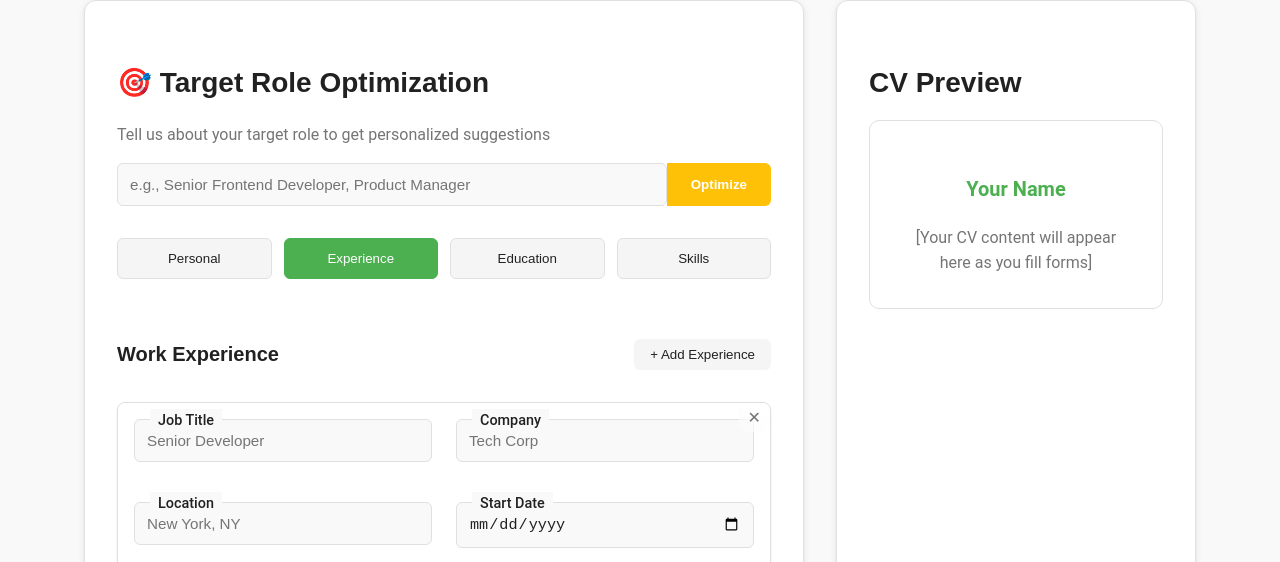
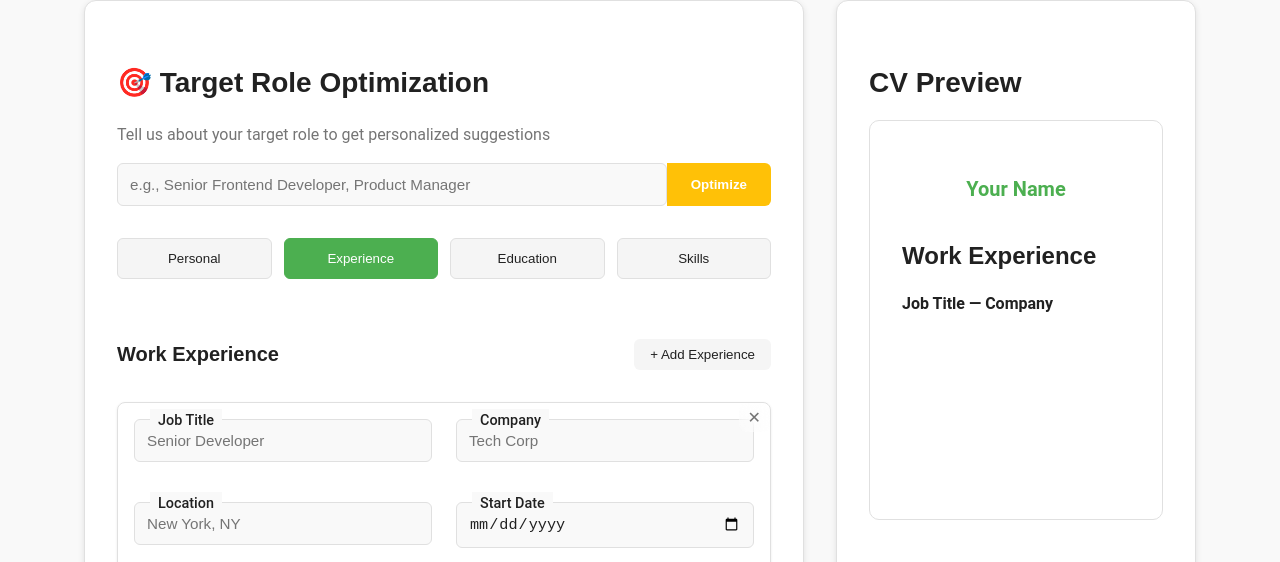
Before and after one commit to iconstar11/profile-edge, a React (Create React App) app in the folder frontend/: page /start-fresh in a window 1280 px wide. Both pictures are taken after a click on the button "+ Add Experience". Shown: the part 238-800 px from the top of the page. Built offline with nearby package versions, Linux system fonts and the light colour scheme; no server answers.

Commit message:
Chore: add live update fpr EDucation tab in the CvPreview

```diff
--- a/frontend/src/components/Forms/ExperienceForm.js
+++ b/frontend/src/components/Forms/ExperienceForm.js
@@ -1,18 +1,34 @@
-import React, { useState } from "react";
+import React from "react";
 import "./FormSection.css";
 
-function ExperienceForm() {
-  const [experiences, setExperiences] = useState([]);
-
+function ExperienceForm({ experiences, setExperiences }) {
+  // Add new experience entry
   const addExperience = () => {
     setExperiences([
       ...experiences,
-      { id: Date.now(), title: "", company: "", location: "", startDate: "", description: "" },
+      {
+        id: Date.now(),
+        title: "",
+        company: "",
+        location: "",
+        startDate: "",
+        description: "",
+      },
     ]);
   };
 
+  // Remove experience entry
   const removeExperience = (id) => {
     setExperiences(experiences.filter((exp) => exp.id !== id));
+  };
+
+  // Handle input change
+  const handleChange = (id, field, value) => {
+    setExperiences(
+      experiences.map((exp) =>
+        exp.id === id ? { ...exp, [field]: value } : exp
+      )
+    );
   };
 
   return (
@@ -27,28 +43,58 @@ function ExperienceForm() {
 
         {experiences.map((exp) => (
           <div key={exp.id} className="experience-card">
-            <button className="remove-btn" onClick={() => removeExperience(exp.id)}>
+            <button
+              className="remove-btn"
+              onClick={() => removeExperience(exp.id)}
+            >
               ✕
             </button>
             <div className="form-grid">
               <div className="form-group">
                 <label>Job Title</label>
-                <input type="text" placeholder="Senior Developer" />
+                <input
+                  type="text"
+                  placeholder="Senior Developer"
+                  value={exp.title}
+                  onChange={(e) =>
+                    handleChange(exp.id, "title", e.target.value)
+                  }
+                />
               </div>
 
               <div className="form-group">
                 <label>Company</label>
-                <input type="text" placeholder="Tech Corp" />
+                <input
+                  type="text"
+                  placeholder="Tech Corp"
+                  value={exp.company}
+                  onChange={(e) =>
+                    handleChange(exp.id, "company", e.target.value)
+                  }
+                />
               </div>
 
               <div className="form-group">
                 <label>Location</label>
-                <input type="text" placeholder="New York, NY" />
+                <input
+                  type="text"
+                  placeholder="New York, NY"
+                  value={exp.location}
+                  onChange={(e) =>
+                    handleChange(exp.id, "location", e.target.value)
+                  }
+                />
               </div>
 
               <div className="form-group">
                 <label>Start Date</label>
-                <input type="date" />
+                <input
+                  type="date"
+                  value={exp.startDate}
+                  onChange={(e) =>
+                    handleChange(exp.id, "startDate", e.target.value)
+                  }
+                />
               </div>
 
               <div className="form-group full-width">
@@ -56,6 +102,10 @@ function ExperienceForm() {
                 <textarea
                   placeholder="Describe your key responsibilities and achievements..."
                   rows="3"
+                  value={exp.description}
+                  onChange={(e) =>
+                    handleChange(exp.id, "description", e.target.value)
+                  }
                 ></textarea>
               </div>
             </div>
--- a/frontend/src/components/Forms/FormSection.css
+++ b/frontend/src/components/Forms/FormSection.css
@@ -142,7 +142,7 @@
 
 .start-fresh-page .optimize-bttn {
     background: var(--card-hover-bg);
-    color: #fff;
+    color: var(--text-color);
     border-radius: 6px;
     font-weight: 600;
 }
--- a/frontend/src/components/Preview/CVPreview.css
+++ b/frontend/src/components/Preview/CVPreview.css
@@ -1,10 +1,13 @@
 /* --- Preview --- */
+
 .start-fresh-page .preview-box {
     border: 1px solid var(--border-color);
     border-radius: 10px;
     padding: 2rem;
     text-align: center;
+    min-height: 50vh;
 }
+
 
 .start-fresh-page .preview-name {
     font-size: 1.25rem;
@@ -16,3 +19,30 @@
     color: var(--secondary-text-color);
     margin-top: 0.75rem;
 }
+
+/* Section wrapper */
+.preview-section {
+    margin-top: 1.5rem;
+    text-align: left;
+}
+
+/* Experience block */
+.preview-experience {
+    margin-bottom: 1rem;
+}
+
+.preview-experience .exp-title {
+    font-weight: 600;
+    color: var(--text-color);
+}
+
+.preview-experience .exp-meta {
+    font-size: 0.9rem;
+    color: var(--secondary-text-color);
+    margin-bottom: 0.4rem;
+}
+
+.preview-experience .exp-desc {
+    font-size: 0.95rem;
+    line-height: 1.4;
+}
--- a/frontend/src/components/Preview/CVPreview.js
+++ b/frontend/src/components/Preview/CVPreview.js
@@ -1,7 +1,7 @@
 import React from "react";
 import "./CVPreview.css";
 
-function CVPreview({ personalInfo }) {
+function CVPreview({ personalInfo, experiences = [] }) {
   return (
     <div className="preview-panel">
       <h3>CV Preview</h3>
@@ -32,10 +32,31 @@ function CVPreview({ personalInfo }) {
           </div>
         )}
 
-        {/* Later: Add Experience, Education, Skills */}
-        <div className="preview-placeholder">
-          [Your CV content will appear here as you fill forms]
-        </div>
+        {/* Work Experience */}
+        {experiences.length > 0 && (
+          <div className="preview-section">
+            <h4>Work Experience</h4>
+            {experiences.map((exp) => (
+              <div key={exp.id} className="preview-experience">
+                <p className="exp-title">
+                  <strong>{exp.title || "Job Title"}</strong> — {exp.company || "Company"}
+                </p>
+                <p className="exp-meta">
+                  {exp.location && <span>{exp.location}</span>}
+                  {exp.startDate && <span> | {exp.startDate}</span>}
+                </p>
+                {exp.description && <p className="exp-desc">{exp.description}</p>}
+              </div>
+            ))}
+          </div>
+        )}
+
+        {/* Placeholder */}
+        {experiences.length === 0 && !personalInfo.summary && (
+          <div className="preview-placeholder">
+            [Your CV content will appear here as you fill forms]
+          </div>
+        )}
       </div>
     </div>
   );
--- a/frontend/src/pages/CV/Components/StartFreshPage.js
+++ b/frontend/src/pages/CV/Components/StartFreshPage.js
@@ -16,6 +16,7 @@ const StartFreshPage = () => {
   // Track which tab is active
   const [activeTab, setActiveTab] = useState("experience");
   const [personalInfo, setPersonalInfo] = useState({});
+  const [experiences, setExperiences] = useState([]);
 
   return (
     <div className="start-fresh-page">
@@ -54,7 +55,7 @@ const StartFreshPage = () => {
           {/* Tab Content */}
           <div className="tab-content">
             {activeTab === "personal" && (<PersonalForm personalInfo={personalInfo} setPersonalInfo={setPersonalInfo} />)}
-            {activeTab === "experience" && (<ExperienceForm />)}
+            {activeTab === "experience" && (<ExperienceForm experiences={experiences} setExperiences={setExperiences}/>)}
             {activeTab === "education" && (<EducationForm />)}
             {activeTab === "skills" && (<SkillsForm />)}
           </div>
@@ -72,7 +73,7 @@ const StartFreshPage = () => {
         </div>
 
         {/* Right side preview */}
-        <CVPreview personalInfo={personalInfo}/>
+        <CVPreview personalInfo={personalInfo} experiences={experiences}/>
 
       </div>
     </div>
```
